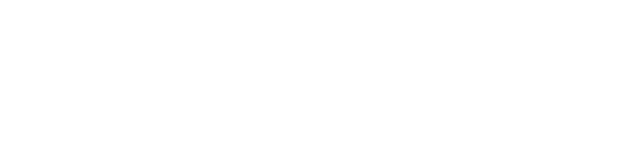
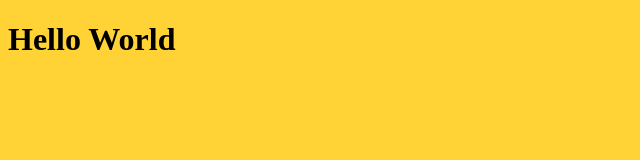
Before and after one commit to ikyu-gnito/TaskList, a plain HTML site: page index.html in a window 1280 px wide. Shown: the whole page, without its empty margins (0-640 px from the left). Drawn offline with Linux system fonts and the light colour scheme.

Commit message:
Test: css link
testando link css

```diff
--- a/index.html
+++ b/index.html
@@ -7,7 +7,7 @@
     <link rel="stylesheet" href="style.css">
 </head>
 <body>
-
+    <h1>Hello World</h1>
 
     <script src="script.js"></script>
 </body>
--- a/style.css
+++ b/style.css
@@ -0,0 +1,3 @@
+body{
+    background-color: #FFD335;
+}
```
